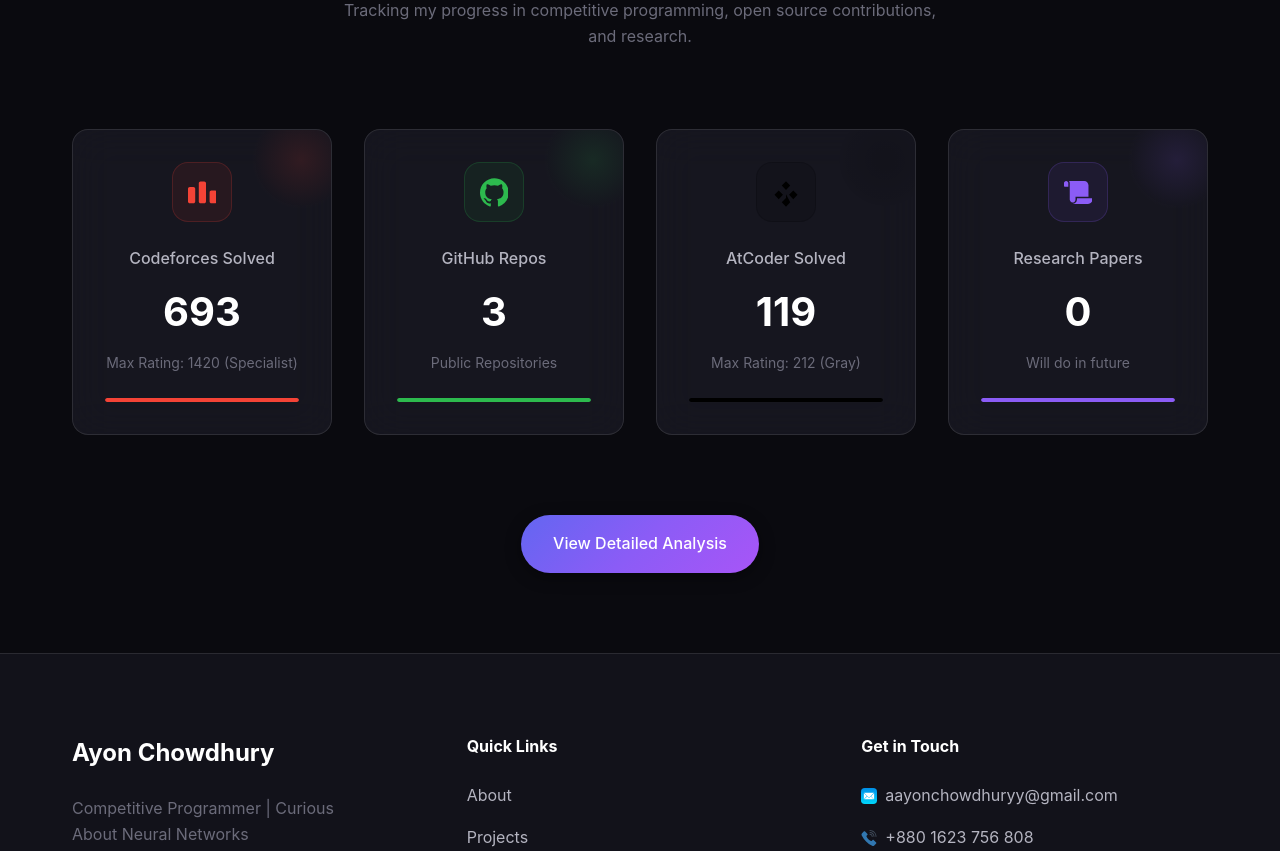
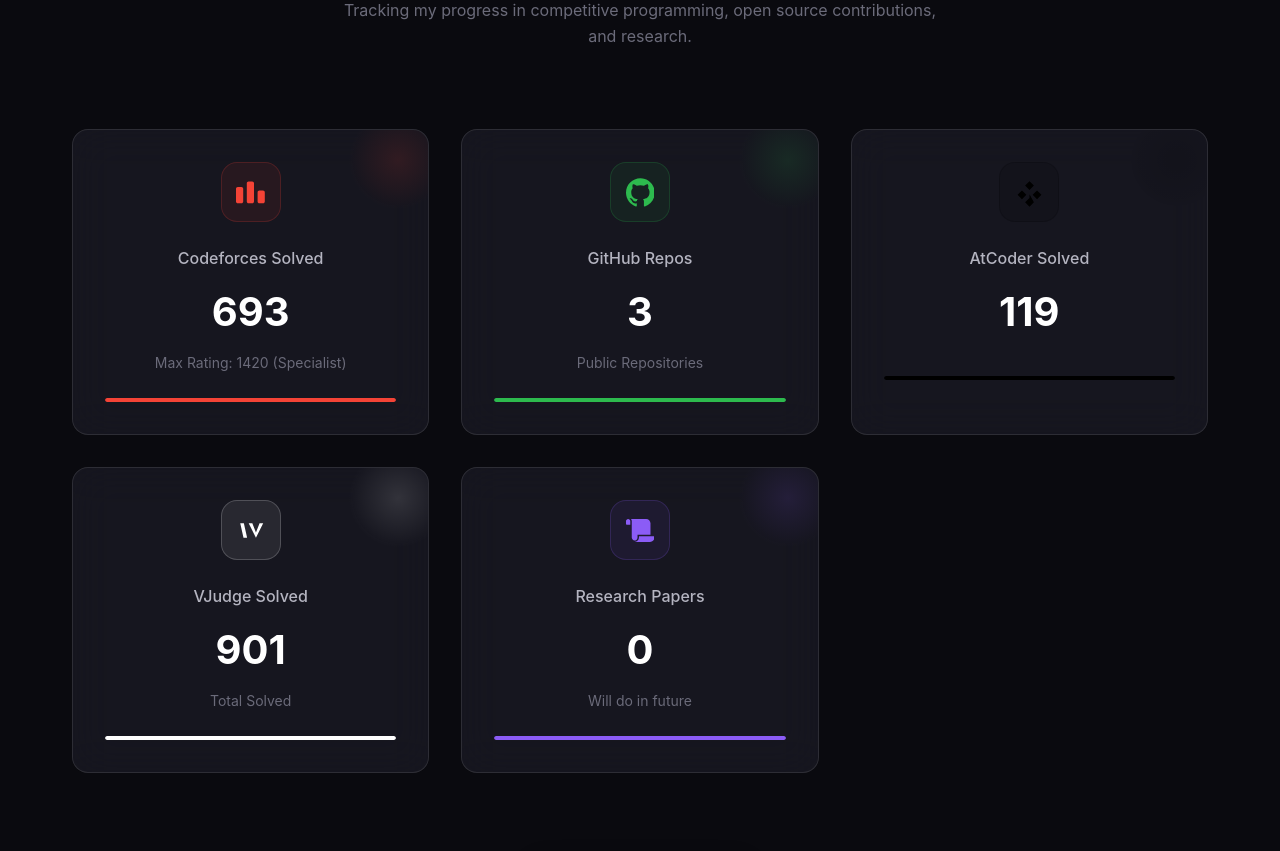
Before and after one commit to ayonizm/My-Portfolio, a React (Vite) app: page / in a window 1280 px wide. Shown: the part 1920-2771 px from the top of the page. Built offline with nearby package versions, Linux system fonts and the light colour scheme; no server answers; the database is empty.

Commit message:
Add VJudge integration: Footer icon, Home card, and Analysis stats

```diff
--- a/src/pages/Analysis.jsx
+++ b/src/pages/Analysis.jsx
@@ -11,6 +11,7 @@
     const [stats, setStats] = useState({
         cfSolved: 0,
         acSolved: 0,
+        vjSolved: 901, // Static
         totalSolved: 0
     });
 
@@ -107,7 +108,8 @@
                 setStats({
                     cfSolved: currentCf + 79,
                     acSolved: currentAc,
-                    totalSolved: currentCf + 79 + currentAc
+                    vjSolved: 901,
+                    totalSolved: currentCf + 79 + currentAc + 901 // Adding static VJudge count
                 });
 
             } catch (error) {
@@ -150,7 +152,7 @@
                         Detailed CP Analysis
                     </h1>
 
-                    <div className="grid grid-3" style={{ marginBottom: 'var(--spacing-xl)' }}>
+                    <div className="grid grid-4" style={{ marginBottom: 'var(--spacing-xl)' }}>
                         <div style={{ textAlign: 'center' }}>
                             <h3 style={{ color: 'var(--text-muted)' }}>Total Solved</h3>
                             <div style={{ fontSize: '2.5rem', fontWeight: 700, color: 'var(--accent-primary)' }}>
@@ -165,8 +167,11 @@
                         </div>
                         <div style={{ textAlign: 'center' }}>
                             <h3 style={{ color: 'var(--text-muted)' }}>AtCoder</h3>
+                        </div>
+                        <div style={{ textAlign: 'center' }}>
+                            <h3 style={{ color: 'var(--text-muted)' }}>VJudge</h3>
                             <div style={{ fontSize: '2rem', fontWeight: 700, color: '#fff' }}>
-                                {loading ? '...' : stats.acSolved}
+                                {loading ? '...' : stats.vjSolved}
                             </div>
                         </div>
                     </div>
--- a/src/sections/CpAnalysis.jsx
+++ b/src/sections/CpAnalysis.jsx
@@ -3,6 +3,7 @@
 import { FaScroll } from 'react-icons/fa';
 import { useEffect, useState } from 'react';
 import atcoderIcon from '../assets/atcoder.svg';
+import vjudgeIcon from '../assets/vjudge.svg';
 
 const StatCard = ({ title, value, icon: Icon, subtext, color, delay, type }) => {
     return (
@@ -115,6 +116,7 @@
     const [cfStats, setCfStats] = useState({ solved: null, rating: '...', rank: '...' });
     const [ghStats, setGhStats] = useState({ repos: 3, desc: 'Public Repositories' });
     const [acStats, setAcStats] = useState({ solved: null, rating: '...', rank: '...' });
+    const [vjStats] = useState({ solved: 901, desc: 'Total Solved' }); // Static count as requested
 
     useEffect(() => {
         // Fetch Codeforces Data
@@ -287,7 +289,7 @@
                     </p>
                 </motion.div>
 
-                <div className="grid grid-4">
+                <div className="grid grid-3" style={{ justifyContent: 'center' }}>
                     <StatCard
                         title="Codeforces Solved"
                         value={cfStats.solved}
@@ -310,9 +312,17 @@
                         title="AtCoder Solved"
                         value={acStats.solved}
                         icon={() => <img src={atcoderIcon} alt="AtCoder" style={{ width: '1em', height: '1em' }} />}
-                        subtext={`Max Rating: ${acStats.rating} (${acStats.rank})`}
                         color="#000000" // AtCoder Black
                         delay={0.3}
+                        type="problems"
+                    />
+                    <StatCard
+                        title="VJudge Solved"
+                        value={vjStats.solved}
+                        icon={() => <img src={vjudgeIcon} alt="VJudge" style={{ width: '1em', height: '1em' }} />}
+                        subtext={vjStats.desc}
+                        color="#ffffff" // White/VJudge color
+                        delay={0.35}
                         type="problems"
                     />
                     <StatCard
--- a/src/sections/Footer.jsx
+++ b/src/sections/Footer.jsx
@@ -110,11 +110,19 @@
     </svg>
 );
 
+const VJudgeIcon = () => (
+    <svg viewBox="0 0 512 512" width="1em" height="1em">
+        <path fill="#e0e0e0" d="M0 0h512v512H0z" opacity="0" />
+        <path fill="#ffffff" d="M74.8 128l57.6 256h64l-57.6-256H74.8zM224 128l128 256 128-256h-64L352 291.2 288 128H224z" />
+    </svg>
+);
+
 
 const Footer = () => {
     const socialLinks = [
         { icon: <CodeforcesIcon />, url: 'https://codeforces.com/profile/ayon6594', label: 'Codeforces', color: '#1f8dd6' },
         { icon: <AtCoderIcon />, url: 'https://atcoder.jp/users/ayonche', label: 'AtCoder', color: '#000' },
+        { icon: <VJudgeIcon />, url: 'https://vjudge.net/user/ayonizm', label: 'VJudge', color: '#fff' },
         { icon: <FacebookIcon />, url: 'https://www.facebook.com/mdanisulhaque.chowdhury.52', label: 'Facebook', color: '#1877f2' },
         { icon: <InstagramIcon />, url: 'https://www.instagram.com/ayon_chowdhury_/?hl=en', label: 'Instagram', color: '#e4405f' },
         { icon: <WhatsappIcon />, url: 'https://wa.me/8801623756808', label: 'WhatsApp', color: '#25d366' },
```
Also changed, not shown: src/assets/vjudge.svg (added).
